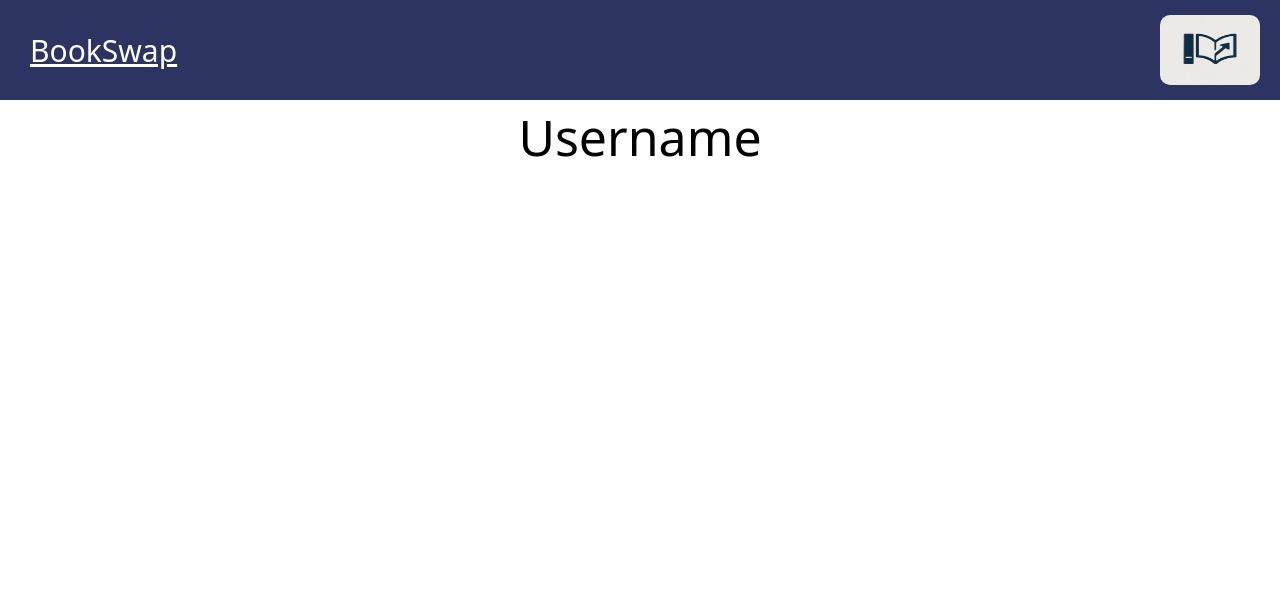
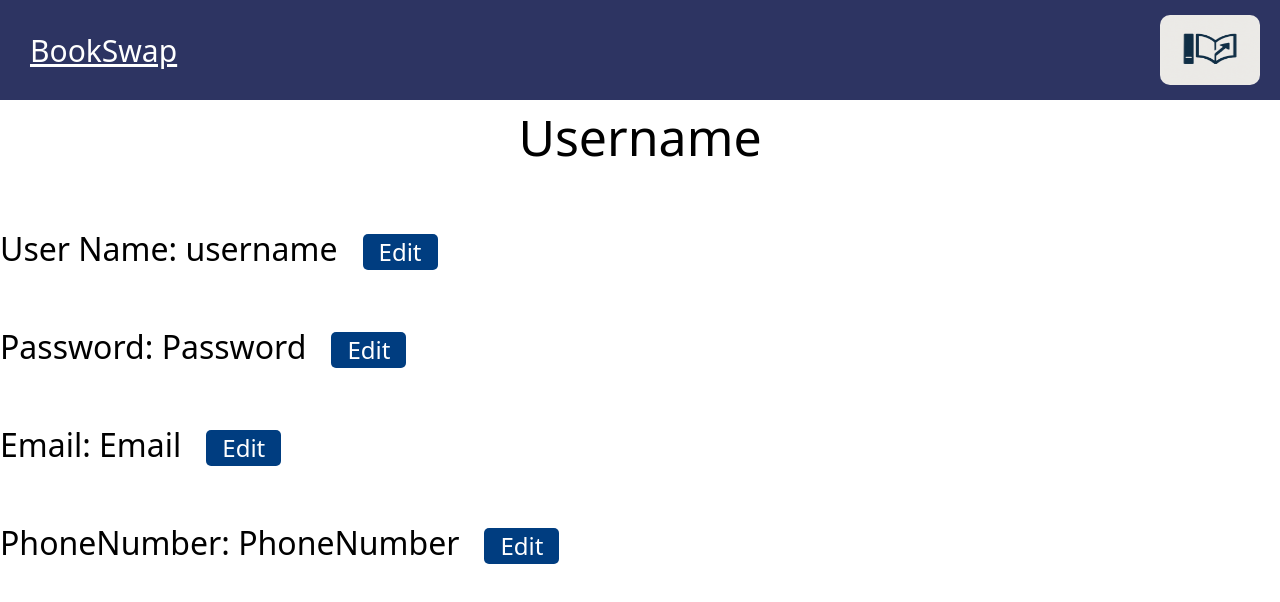
Before and after one commit to MahmoudEzzat8824/ia-project, a React (Vite) app: page /EditProfilePage in a window 1280 px wide. Shown: the top 602 px of the page. Built offline with nearby package versions, Linux system fonts and the light colour scheme.

Commit message:
edit_profilePage_enhanced

```diff
--- /dev/null
+++ b/src/components/EditButton.jsx
@@ -0,0 +1,53 @@
+import React, { useState } from 'react';
+
+function EditButton({ onSave }) {
+    const [isEditing, setIsEditing] = useState(false);
+    const [inputValue, setInputValue] = useState('');
+
+    const handleEditClick = () => {
+        setIsEditing(true);
+    };
+
+    const handleSaveClick = () => {
+        if (onSave) {
+            onSave(inputValue);
+        }
+        setIsEditing(false);
+        setInputValue('');
+    };
+
+    const handleInputChange = (e) => {
+        setInputValue(e.target.value);
+    };
+
+    return (
+        <>
+            <button
+                className='EditButton'
+                onClick={handleEditClick}
+            >
+                Edit
+            </button>
+            {isEditing && (
+                <>
+                    <input
+                        className='editProfileTextBox'
+                        type="text"
+                        value={inputValue}
+                        onChange={handleInputChange}
+                        placeholder="Enter new value"
+                    />
+                    <button
+                        className='SaveEditButton'
+                        onClick={handleSaveClick}
+                    >
+                        Save
+                    </button>
+                </>
+            )}
+        </>
+    );
+
+}
+
+export default EditButton;
--- a/src/index.css
+++ b/src/index.css
@@ -166,3 +166,62 @@
 .edit_profile_button:hover {
   background-color: #003d80;
 }
+
+.UserNameAtEditProfile{
+  display: inline-block;
+  font-size: xx-large;
+  margin-top: 50px;
+}
+
+.EditButton{
+  display: inline-block;
+  font-size: x-large;
+  margin-left: 25px;
+  width: 75px;
+  border-radius: 5px;
+  background-color: #003d80;
+  color: white;
+}
+.EditButton:hover{
+  background-color: #0056b3;
+}
+
+.PasswordAtEditProfile{
+  display: inline-block;
+  font-size: xx-large;
+  margin-top: 50px;
+}
+.EmailAtEditProfile{
+  display: inline-block;
+  font-size: xx-large;
+  margin-top: 50px;
+}
+.PhoneNumberAtEditProfile{
+  display: inline-block;
+  font-size: xx-large;
+  margin-top: 50px;
+}
+
+.editProfileTextBox{
+  margin-left: 5px;
+  width: 200px;
+  height: 30px;
+  padding: 10px;
+  font-size: 16px;
+  color: #333;
+  background-color: #fff;
+  border: 1px solid #ccc;
+  border-radius: 5px;
+}
+
+.SaveEditButton{
+  margin-left: 20px;
+  border-radius: 5px;
+  width: 50px;
+  background-color:#14ace8;
+  color: white;
+}
+
+.SaveEditButton:hover{
+  background-color: #003d80;
+}
--- a/src/pages/EditProfilePage.jsx
+++ b/src/pages/EditProfilePage.jsx
@@ -1,16 +1,44 @@
-import React from 'react';
+import React, { useState } from 'react';
 import TopBar from "../components/top_bar";
 import UserName from '../components/UserName';
+import EditButton from '../components/EditButton';
 
-function EditProfilePage(){
-    return(
+function EditProfilePage() {
+    const [userName, setUserName] = useState('username');
+    const [password, setPassword] = useState('Password');
+    const [email, setEmail] = useState('Email');
+    const [phoneNumber, setPhoneNumber] = useState('PhoneNumber');
+
+    const handleSaveUserName = (newValue) => {
+        setUserName(newValue || userName);
+    };
+
+    const handleSavePassword = (newValue) => {
+        setPassword(newValue || password);
+    };
+
+    const handleSaveEmail = (newValue) => {
+        setEmail(newValue || email);
+    };
+
+    const handleSavePhoneNumber = (newValue) => {
+        setPhoneNumber(newValue || phoneNumber);
+    };
+
+    return (
         <>
             <TopBar />
             <UserName />
+                <h1 className="UserNameAtEditProfile">User Name: {userName}</h1>
+                <EditButton onSave={handleSaveUserName} /><br></br>
+                <h1 className="PasswordAtEditProfile">Password: {password}</h1>
+                <EditButton onSave={handleSavePassword} /><br></br>
+                <h1 className="EmailAtEditProfile">Email: {email}</h1>
+                <EditButton onSave={handleSaveEmail} /><br></br>
+                <h1 className="PhoneNumberAtEditProfile">PhoneNumber: {phoneNumber}</h1>
+                <EditButton onSave={handleSavePhoneNumber} />
         </>
-
     );
-
 }
 
 export default EditProfilePage;
```
